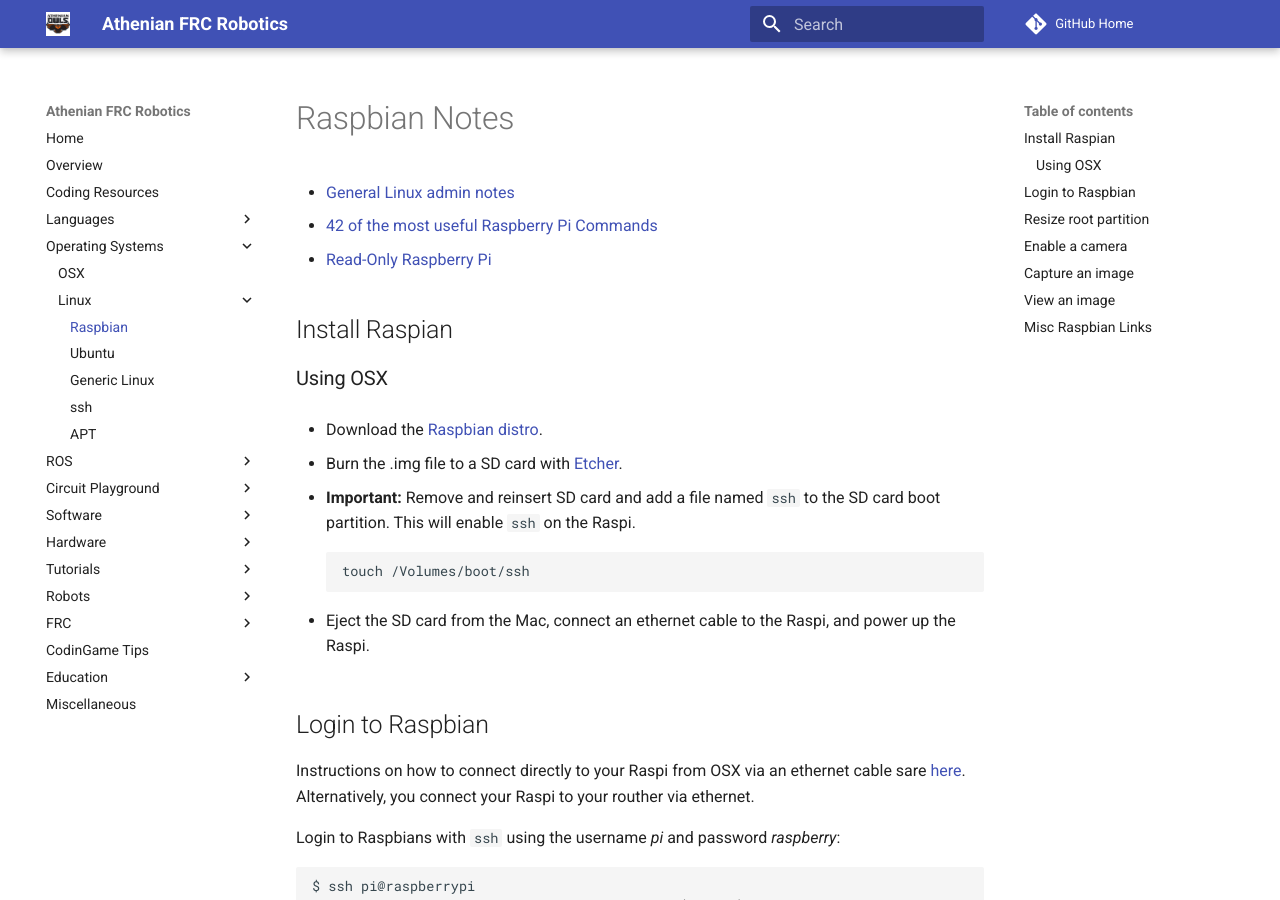
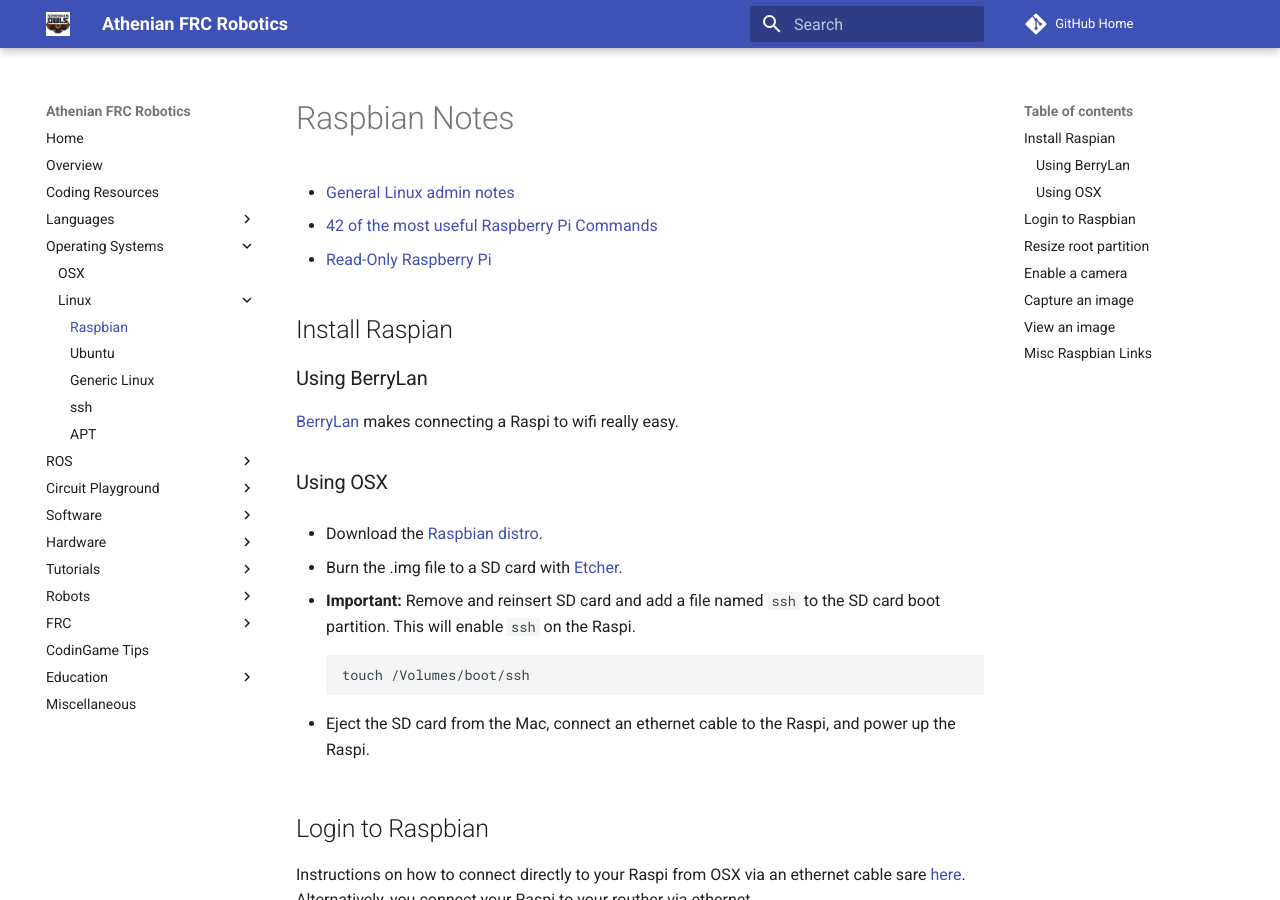
Before and after one commit to athenian-robotics/athenian-robotics-mkdocs, an MkDocs documentation site: the page built from docs/raspbian.md, in a window 1280 px wide and 900 px high. Built offline with MkDocs 1.6.1 and Material for MkDocs 9.7.7, drawn with Linux system fonts in a browser that asks for light colours; comment, search, counter and statistics services are not loaded.

Commit message:
Update docs

```diff
--- a/docs/raspbian.md
+++ b/docs/raspbian.md
@@ -6,6 +6,10 @@
 
 
 ## Install Raspian
+
+### Using BerryLan
+
+[BerryLan](http://www.berrylan.org) makes connecting a Raspi to wifi really easy.
 
 ### Using OSX
 
```
